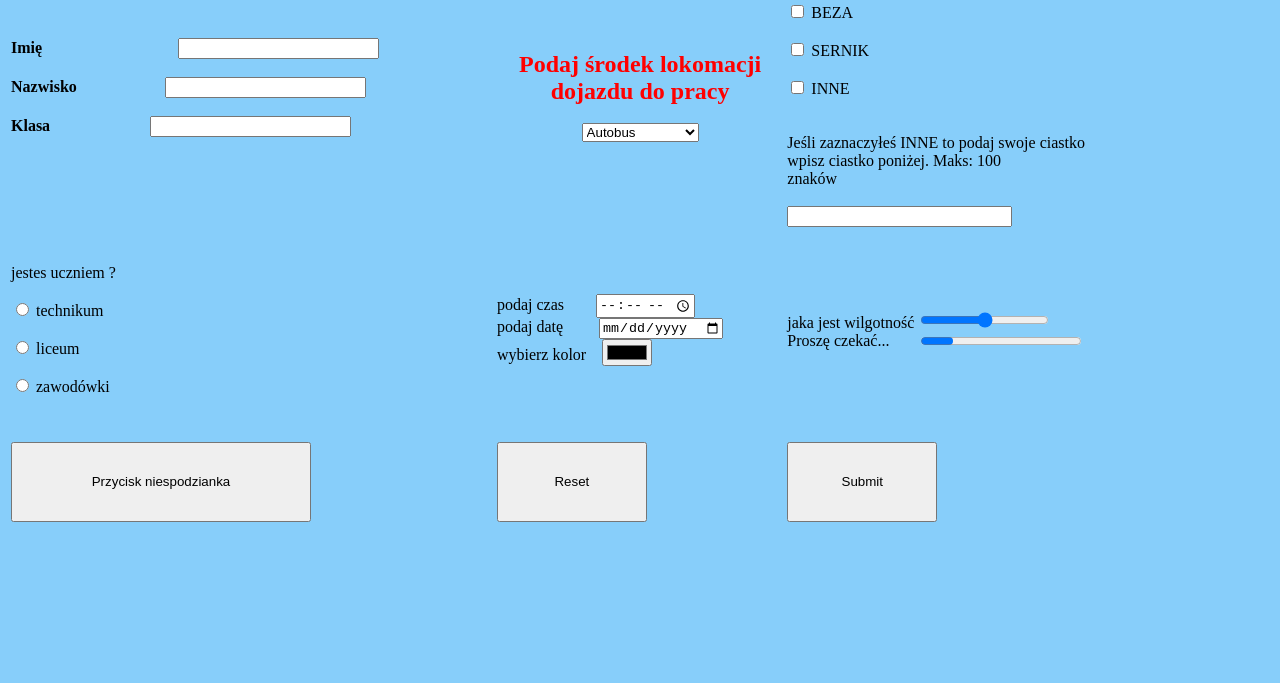
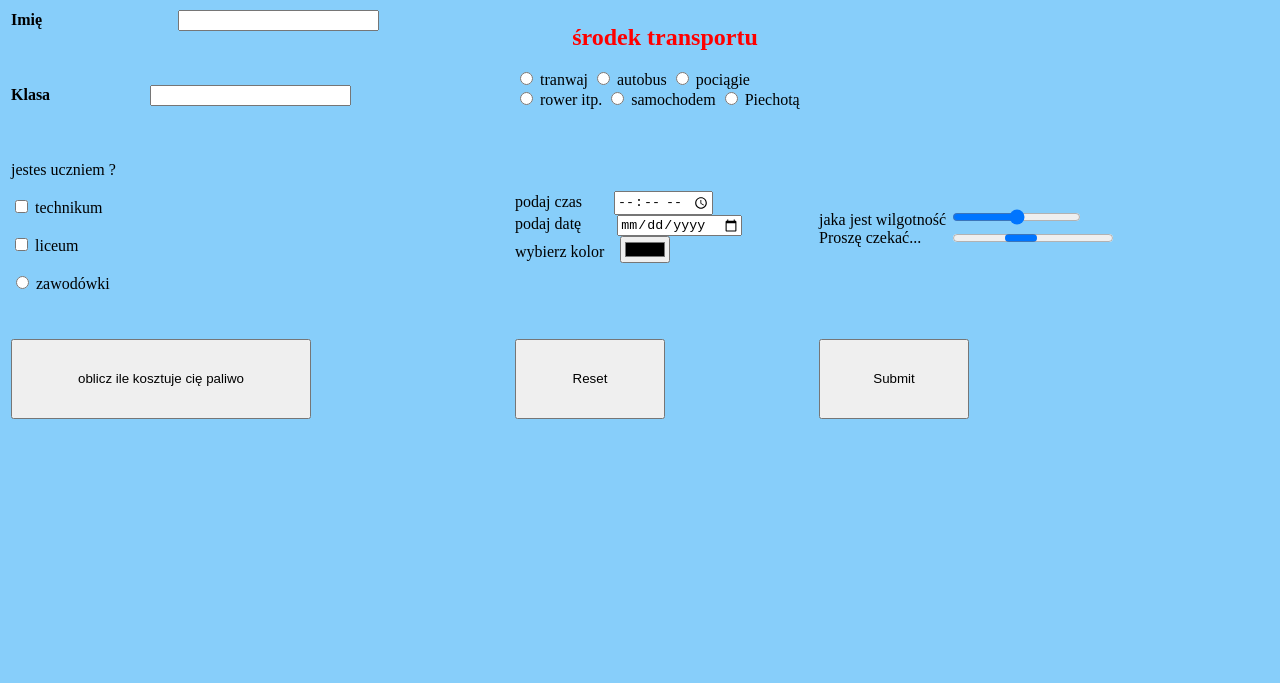
Before and after one commit to Rosikrz/Krzysztif-Rosciki-2K, a plain HTML site: page formularz.html in a window 1280 px wide. Shown: the part 117-800 px from the top of the page. Drawn offline with Linux system fonts and the light colour scheme.

Commit message:
Add files via upload

```diff
--- a/formularz.html
+++ b/formularz.html
@@ -1,3 +1,17 @@
+<!DOCTYPE html>
+<html lang="pl-PL">
+
+<head>
+	<meta charset="utf-8" http-equiv="Content-Type" CONTENT="text/html; charset=iso-8859-2" />
+	<title>
+    formulasz
+	</title>
+</head>
+    <body>
+	<button>
+	<a href="index.html">Strona główna</a><br><br>
+	</button>
+	</body>
 	<!DOCTYPE html>
 	<html lang="pl-PL">
 	<html>
@@ -14,43 +28,28 @@
 	<b>Imię</b> &nbsp &nbsp &nbsp &nbsp &nbsp &nbsp &nbsp &nbsp &nbsp &nbsp &nbsp
 	&nbsp &nbsp &nbsp &nbsp &nbsp &nbsp<input name="imie" size="22">
 	<br><br>
-<b>Nazwisko</b>&nbsp &nbsp &nbsp &nbsp &nbsp &nbsp &nbsp
-&nbsp &nbsp &nbsp &nbsp <input name="nazwisko" size="22">
 	<br><br>
 	<b>Klasa </b> &nbsp &nbsp &nbsp &nbsp &nbsp &nbsp &nbsp &nbsp &nbsp &nbsp &nbsp &nbsp <input name="klasa" size="22">
 	<br><br>
 	</TD>
 	<TD width="300" >
-<center><font size="5" color="red"><b>Podaj środek lokomacji dojazdu do pracy</b></font></center><br>
-<center> <select>
+	<center><font size="5" color="red"><b>środek transportu</b></font></center><br>
 
-<option value="autobus">Autobus</option>
-<option value="motocykl">Motocykl</option>
-<option value="prom">Prom</option>
-<option value="samolot">Samolot</option>
-<option value="lodz">Łódź podwodna</option>
-<option value="kajak">Kajak</option>
+		<input type="radio" name="pyt3" value="tak"> tranwaj
+		<input type="radio" name="pyt3" value="tak"> autobus
+		<input type="radio" name="pyt3" value="tak"> pociągie
+<br>
+		<input type="radio" name="pyt3" value="tak"> rower itp.
+		<input type="radio" name="pyt3" value="tak"> samochodem
+		<input type="radio" name="pyt3" value="tak"> Piechotą
 	</select> </center>
-</TD>
-<TD width="500">Jaka jest Twoja ulubione ciastko?
-<br><br>
-<input type="checkbox" name="ciastko" value="k"> BEZA
-<br><br>
-<input type="checkbox" name="ciastko" value="m"> SERNIK
-<br><br>
-<input type="checkbox" name="ciastko" value="inna"> INNE
-<br><br><br>
-<nobr>Jeśli zaznaczyłeś INNE to podaj swoje ciastko<br>wpisz ciastko poniżej. Maks: 100<br>znaków</nobr>
-<br><br>
-<input name="inna" size="25" maxlength="100">
-</TD>
-</TR>
+
 	<TR height="200">
 	<TD><nobr>jestes uczniem ?</nobr>
 	<br><br>
-<input type="radio" name="pyt3" value="tak"> technikum
+	<input type="checkbox" name="pyt3" value="tak"> technikum
 	<br><br>
-<input type="radio" name="pyt3" value="nie"> liceum
+	<input type="checkbox" name="pyt3" value="nie"> liceum
 	<br><br>
 	<input type="radio" name="pyt3" value="tak"> zawodówki
 	<TD>podaj czas &nbsp &nbsp &nbsp &nbsp<input type="time"><br>
@@ -60,7 +59,7 @@ wybierz kolor &nbsp &nbsp<input type="color"> <br> </TD>
 	Proszę czekać...&nbsp &nbsp &nbsp &nbsp <progress>Proszę czekać...</progress> </TD>
 	</TR>
 	<TR height="100">
-<TD><button onclick="alert('A kuku')" style="height:80px;width:300px">Przycisk niespodzianka</button></TD>
+	<TD><button onclick="alert('A kuku')" style="height:80px;width:300px">oblicz ile kosztuje cię paliwo</button></TD>
 	<TD><nobr><input type="reset" value="Reset" style="height:80px; width:150px"> </TD>
 	<TD> <input type="submit" value"=Wyślij formularz" style="height:80px; width:150px"> </TD>
 	</TR>
@@ -68,3 +67,5 @@ Proszę czekać...&nbsp &nbsp &nbsp &nbsp <progress>Proszę czekać...</progress
 	</form>
 	</body>
 	</html>
+
+</html>
```
Lines whose indentation alone changed are shown as unchanged.
